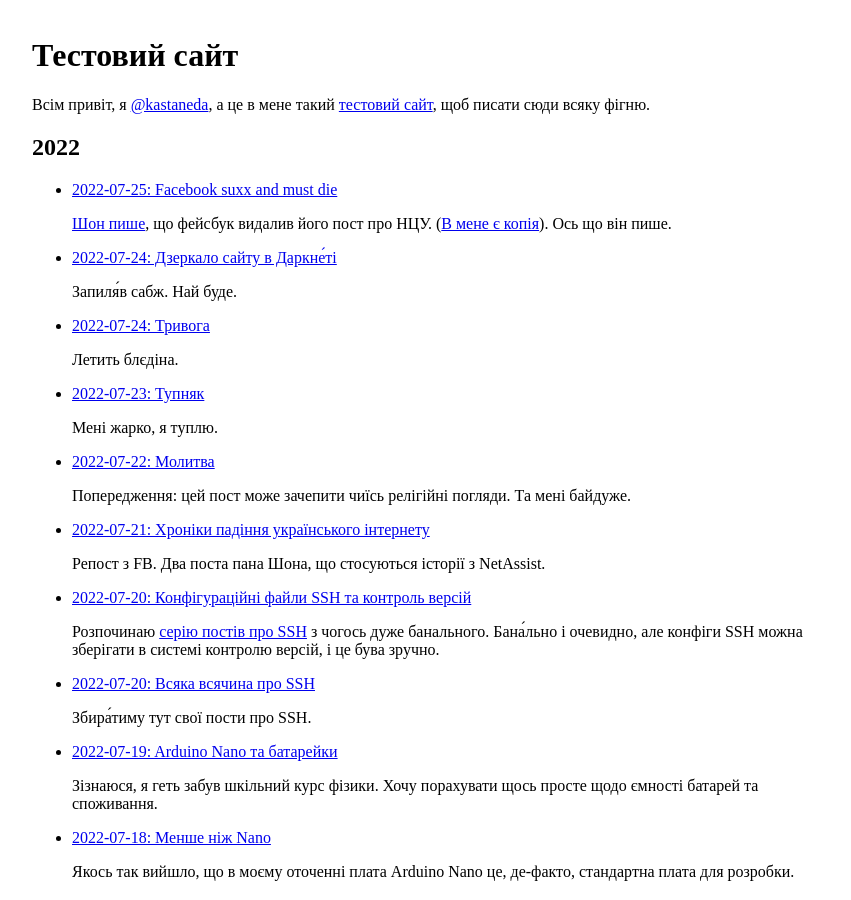
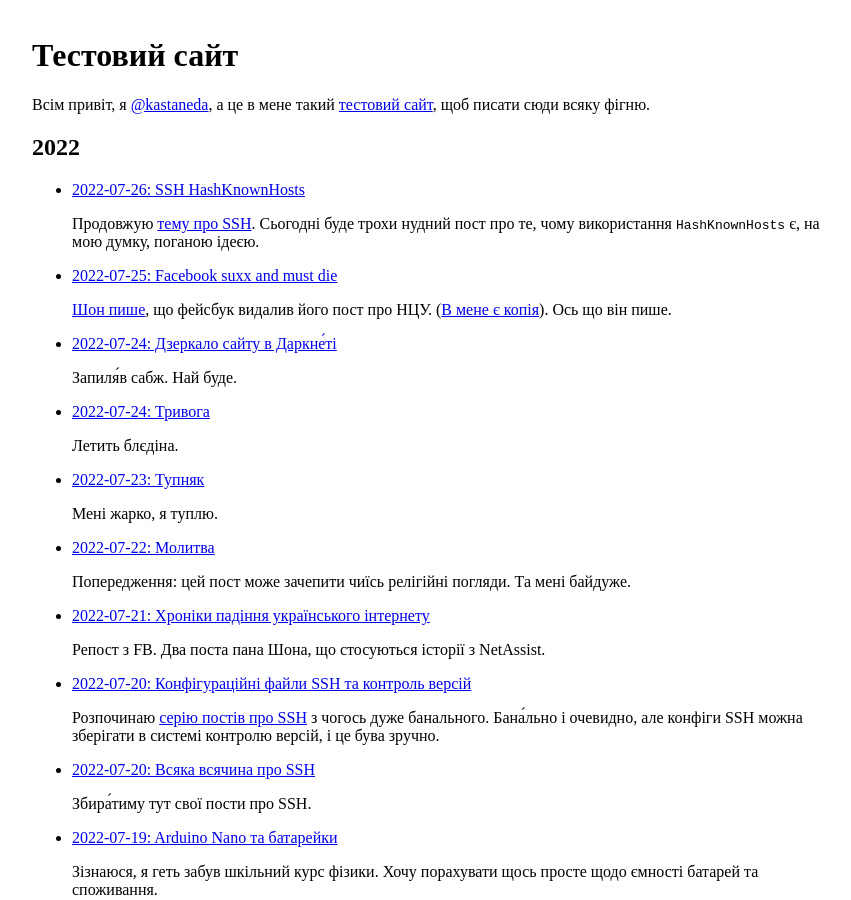
Before and after one commit to dk487/test.de.co.ua, a Jekyll site: the page built from index.md, in a window 1280 px wide and 900 px high. Shown: the whole window, without its empty margins (208-1059 px from the left). Built offline with Jekyll 4.4.1, drawn with Linux system fonts in a browser that asks for light colours.

Commit message:
New post: HashKnownHosts

```diff
--- a/_drafts/ssh-hashknownhosts.md
+++ b/_posts/2022/2022-07-26-ssh-hashknownhosts.md
@@ -1,7 +1,7 @@
 ---
 title: SSH HashKnownHosts
 title_lang: en
-placeholder: here
+date: 2022-07-26 12:09:24 +03:00
 ---
 
 Продовжую [тему про SSH][1]. Сьогодні буде трохи нудний пост про те, чому використання `HashKnownHosts` є, на мою думку, поганою ідеєю.
```
